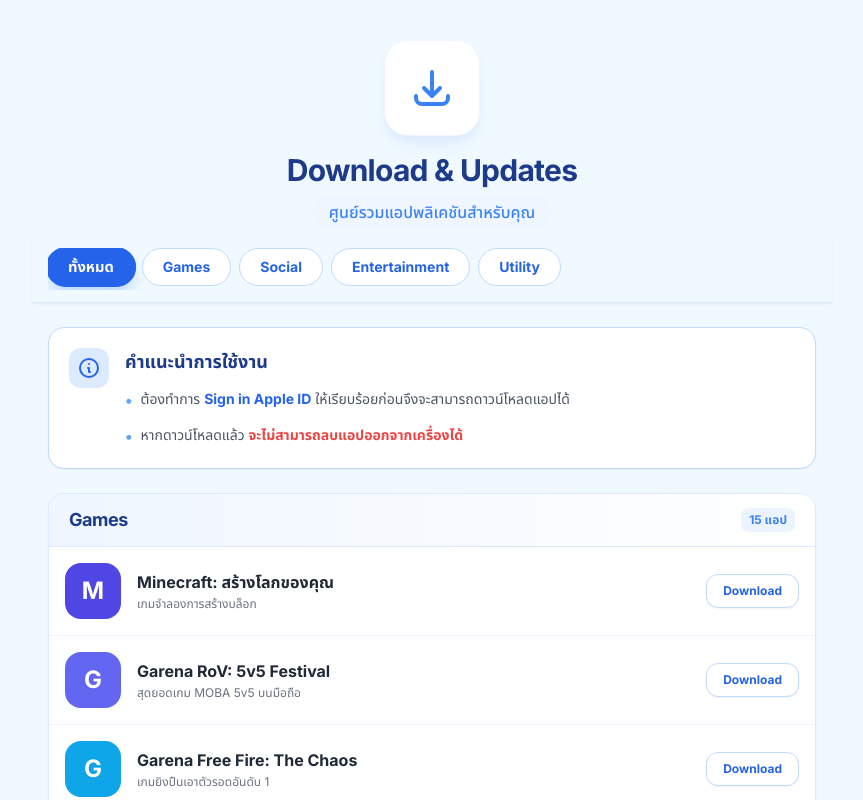
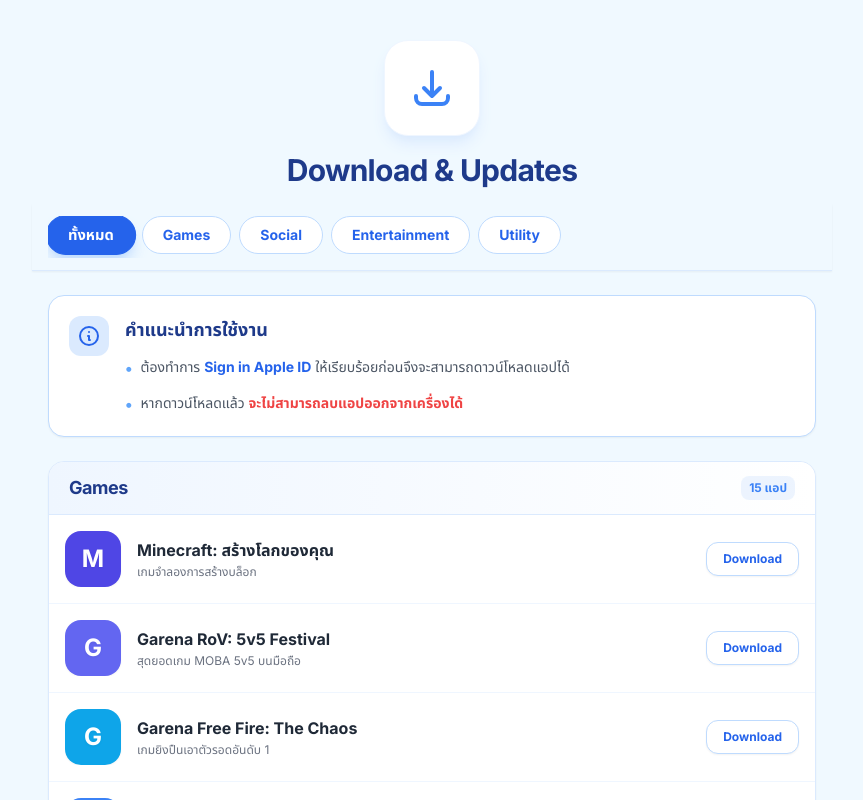
Before and after one commit to Miji555/PKC-APPS, a React (Vite) app: page / in a window 1280 px wide. Shown: the top 800 px of the page, without its empty margins (208-1071 px from the left). Built offline with nearby package versions, Linux system fonts and the light colour scheme.

Commit message:
feat: Remove redundant tagline from Header
Removes the static Thai tagline "ศูนย์รวมแอปพลิเคชันสำหรับคุณ" from the Header component. This tagline was not dynamic and added unnecessary visual clutter.

```diff
--- a/components/Header.tsx
+++ b/components/Header.tsx
@@ -11,9 +11,6 @@
       <h1 className="text-3xl font-black text-blue-900 mb-2 tracking-tight">
         Download & Updates
       </h1>
-      <p className="text-blue-500 text-base font-medium bg-blue-50 px-4 py-1 rounded-full">
-        ศูนย์รวมแอปพลิเคชันสำหรับคุณ
-      </p>
     </div>
   );
 };
```
